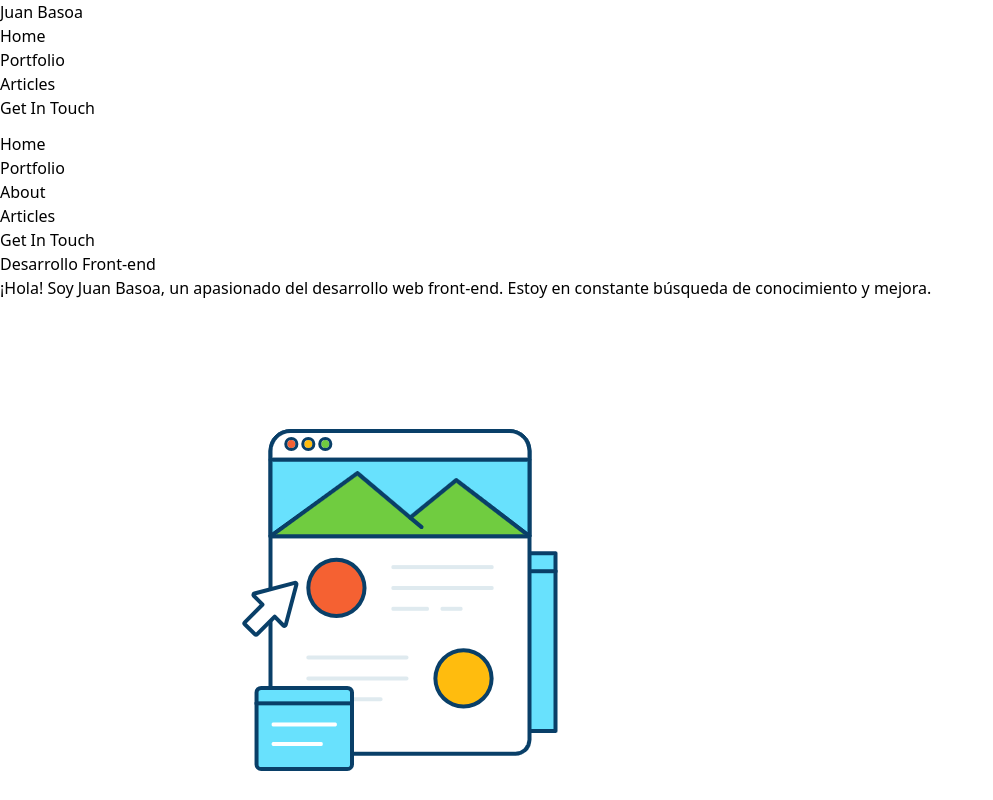
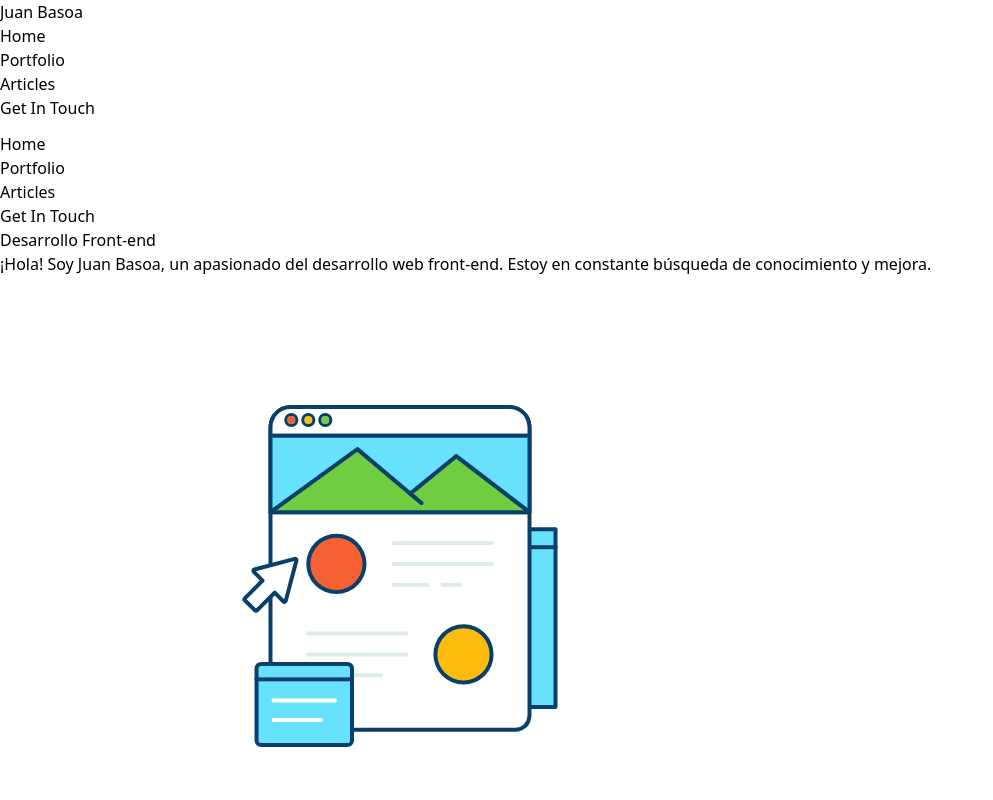
Before and after one commit to Wangallego/Personal-Portfolio, a React (Vite) app: page / in a window 1280 px wide. Shown: the top 800 px of the page, without its empty margins (0-993 px from the left). Built offline with nearby package versions, Linux system fonts and the light colour scheme.

Commit message:
Header update About quit

```diff
--- a/src/components/Header.jsx
+++ b/src/components/Header.jsx
@@ -60,12 +60,6 @@ const NavBar = () => {
             <li
               className={`text-white relative inline-block menu-link group mr-10`}
             >
-              <Link to="/">About</Link>
-              <div className="absolute left-0 bottom-0 w-0 h-[2px] bg-indigo-400 transition-all duration-300 ease-in-out group-hover:w-full"></div>
-            </li>
-            <li
-              className={`text-white relative inline-block menu-link group mr-10`}
-            >
               <Link to="/articles">Articles</Link>
               <div className="absolute left-0 bottom-0 w-0 h-[2px] bg-indigo-400 transition-all duration-300 ease-in-out group-hover:w-full"></div>
             </li>
```
